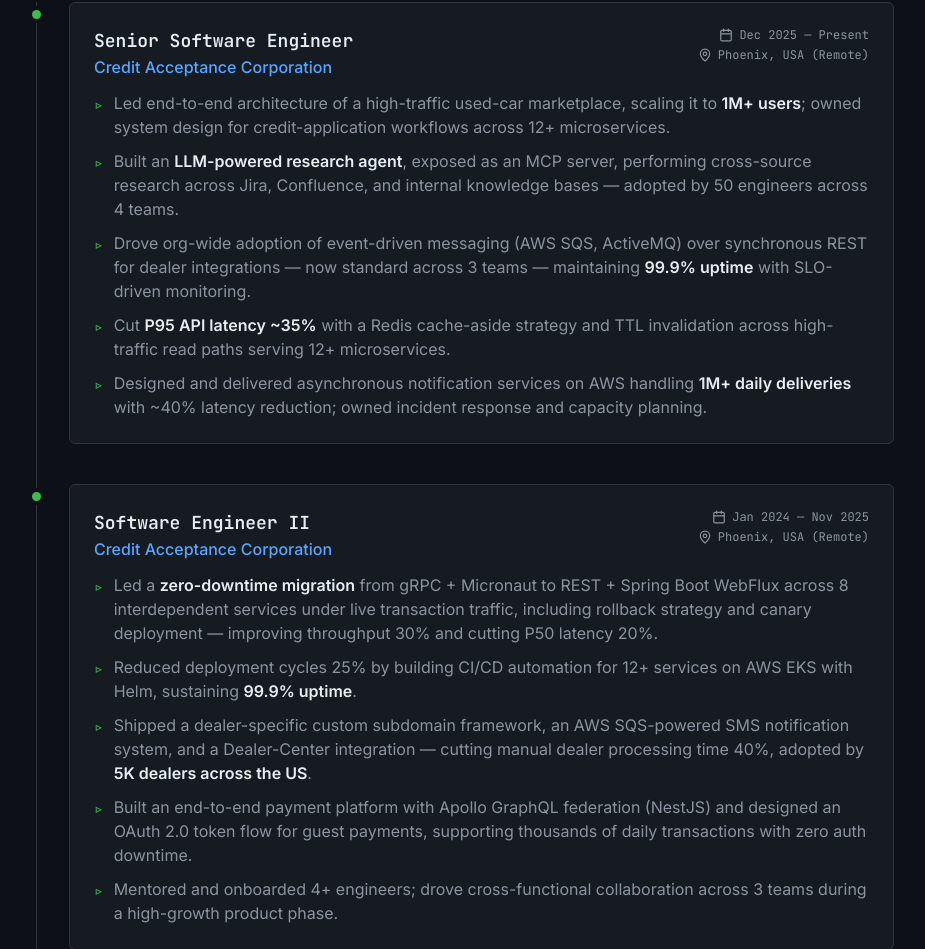
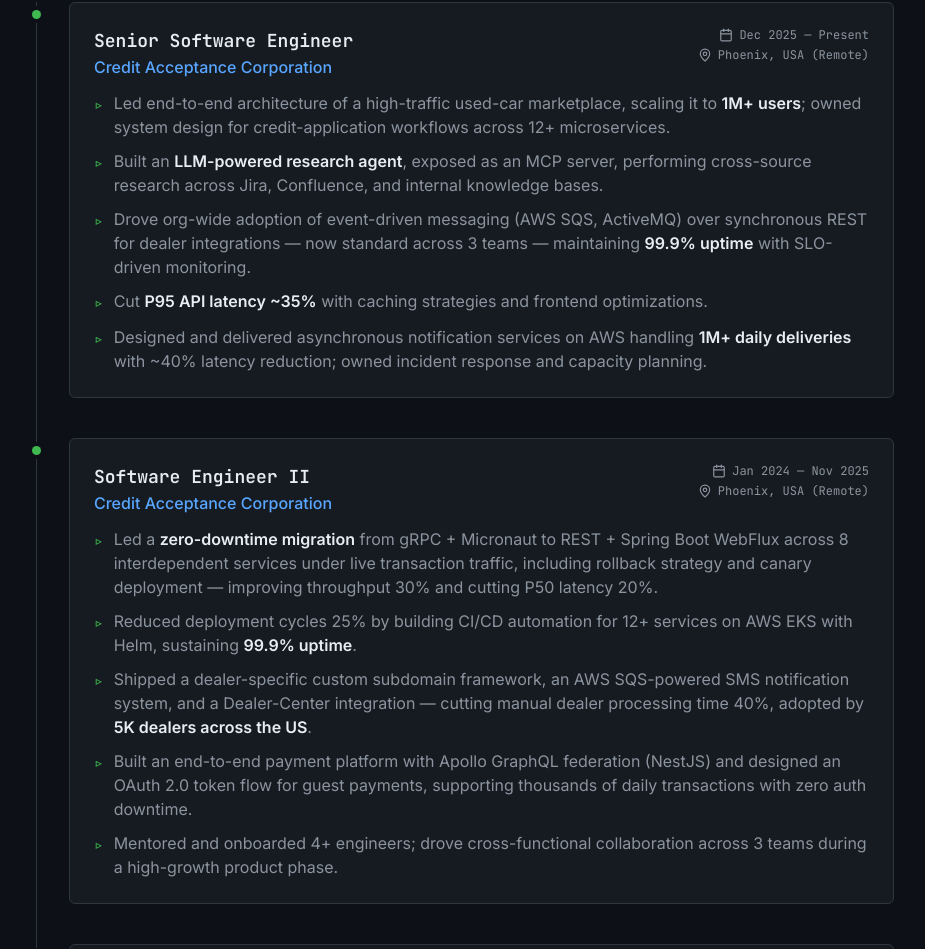
Before and after one commit to vivekkeshava/vivekkeshava.github.io, a Next.js app: page / in a window 1280 px wide. Shown: the part 1251-2200 px from the top of the page, without its empty margins (178-1103 px from the left). Built offline with nearby package versions, Linux system fonts and the light colour scheme.

Commit message:
Refine descriptions for research agent and latency cuts
Updated descriptions for LLM-powered research agent and API latency improvements.

```diff
--- a/app/page.tsx
+++ b/app/page.tsx
@@ -53,8 +53,7 @@
       </>,
       <>
         Built an <strong className="text-tk-text font-semibold">LLM-powered research agent</strong>, exposed as an MCP
-        server, performing cross-source research across Jira, Confluence, and internal knowledge bases — adopted by 50
-        engineers across 4 teams.
+        server, performing cross-source research across Jira, Confluence, and internal knowledge bases.
       </>,
       <>
         Drove org-wide adoption of event-driven messaging (AWS SQS, ActiveMQ) over synchronous REST for dealer
@@ -62,8 +61,7 @@
         <strong className="text-tk-text font-semibold">99.9% uptime</strong> with SLO-driven monitoring.
       </>,
       <>
-        Cut <strong className="text-tk-text font-semibold">P95 API latency ~35%</strong> with a Redis cache-aside
-        strategy and TTL invalidation across high-traffic read paths serving 12+ microservices.
+        Cut <strong className="text-tk-text font-semibold">P95 API latency ~35%</strong> with caching strategies and frontend optimizations.
       </>,
       <>
         Designed and delivered asynchronous notification services on AWS handling{" "}
```
